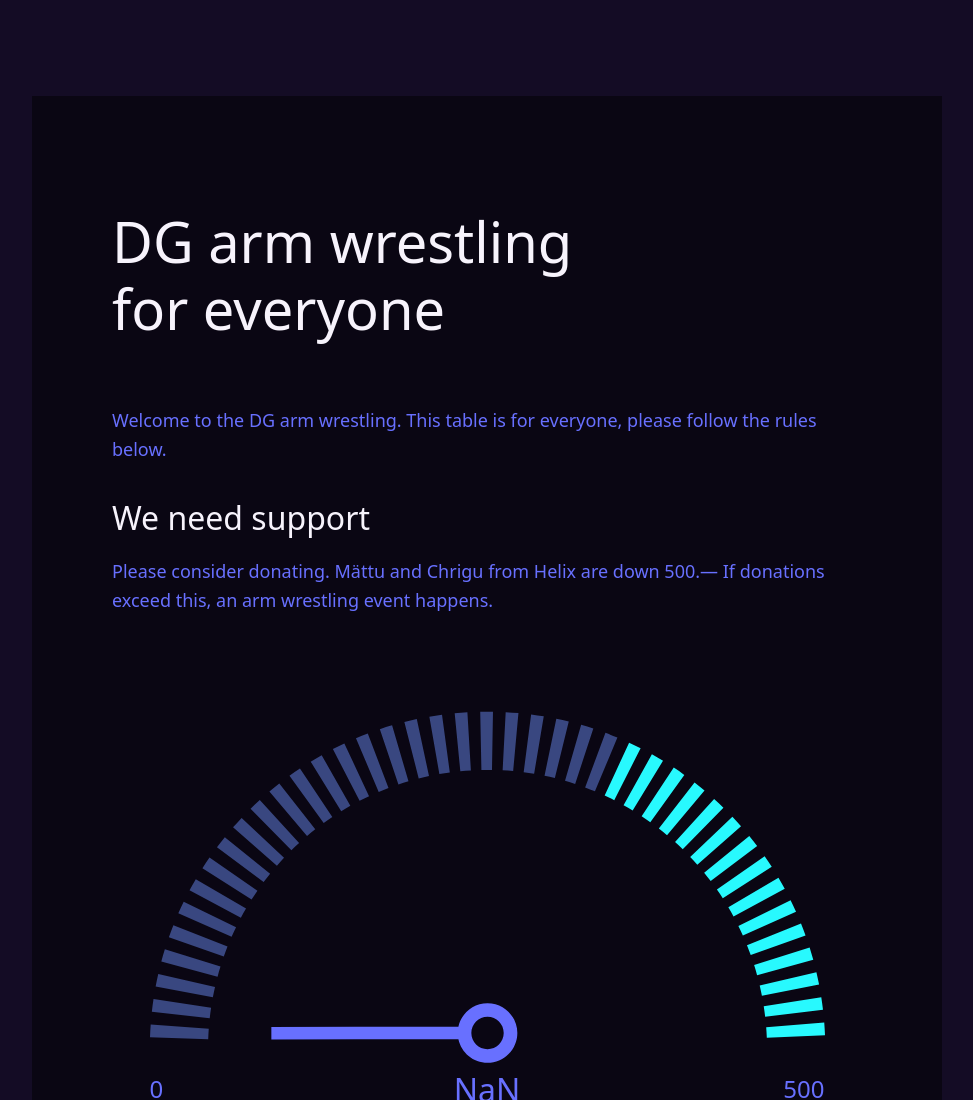
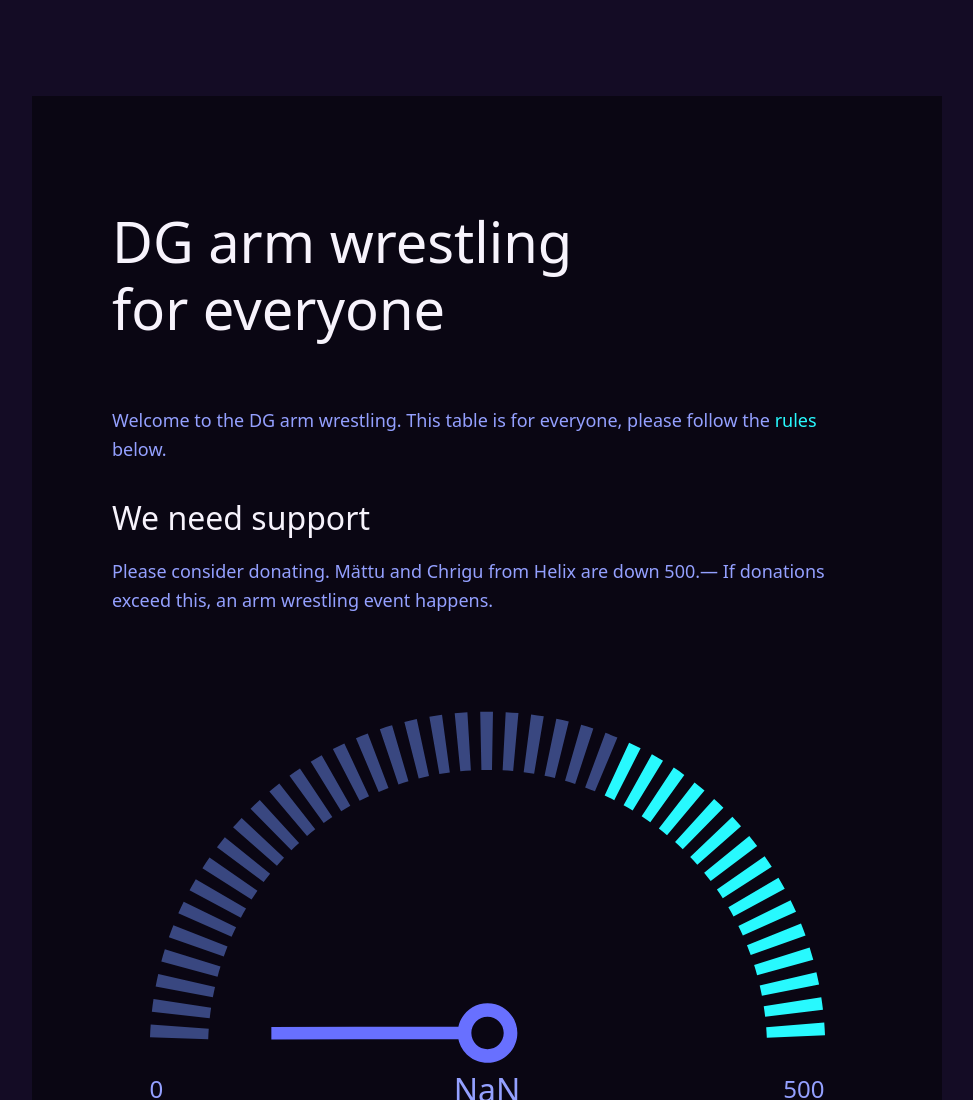
Before and after one commit to armwrestling-ch/armwrestling-ch.github.io, a plain HTML site: page docs/index.html in a window 1280 px wide. Shown: the top 1100 px of the page, without its empty margins (153-1126 px from the left). Drawn offline with Linux system fonts and the light colour scheme; no server answers.

Commit message:
better colors

```diff
--- a/docs/css/style.css
+++ b/docs/css/style.css
@@ -19,6 +19,7 @@ body {
 :root {
   --color-cyan: #28f9fe; /* Bright cyan - primary accent */
   --color-blue: #6870ff; /* Periwinkle blue - secondary accent */
+  --color-blue-light: #94a0ff; /* Lighter Periwinkle blue - secondary accent */
   --color-purple: #9d4edd; /* Purple - tertiary accent */
   --color-dark: #140c25; /* Dark purple - background */
   --color-darker: #0a0613; /* Darker purple - shadows/overlay */
@@ -27,7 +28,7 @@ body {
   /* Semantic color variables */
   --text-title: var(--color-white);
   --text-primary: var(--color-cyan);
-  --text-secondary: var(--color-blue);
+  --text-secondary: var(--color-blue-light);
   --inactive: #394780;
   --background: var(--color-dark);
   --background-secondary: var(--color-darker);
--- a/docs/index.html
+++ b/docs/index.html
@@ -30,7 +30,7 @@
         <h1>DG arm wrestling <br />for everyone</h1>
         <p>
           Welcome to the DG arm wrestling. This table is for everyone, please
-          follow the rules below.
+          follow the <a href="#links">rules</a> below.
         </p>
       </div>
       <div class="content">
```
